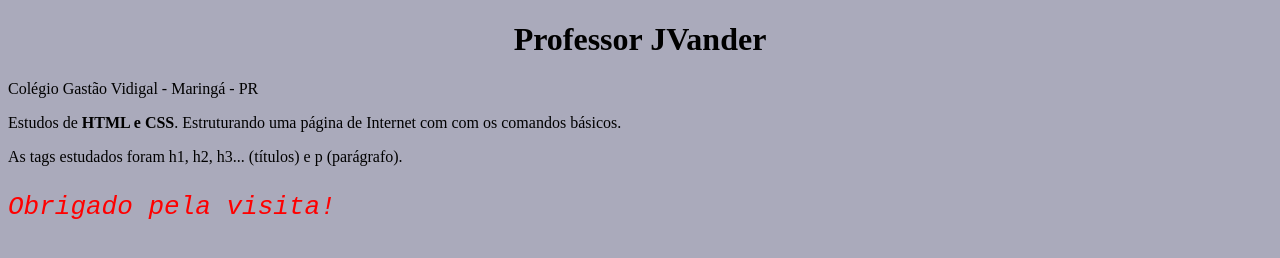
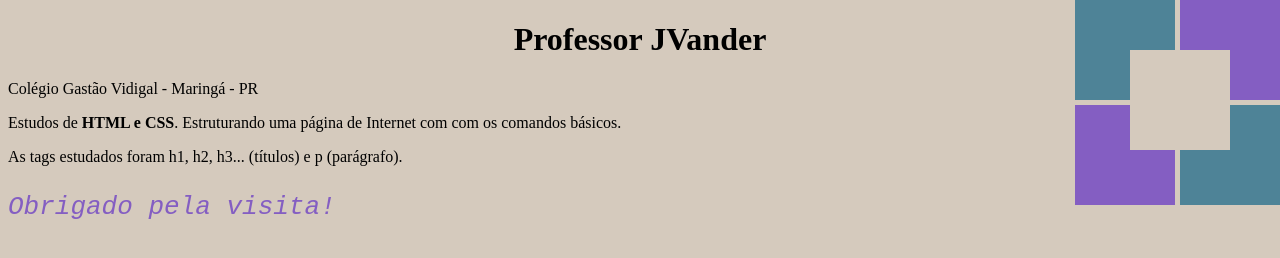
Before and after one commit to jesusmaringa/curso_formadores, a plain HTML site: page index.html in a window 1280 px wide. Drawn offline with Linux system fonts and the light colour scheme.

Commit message:
Trabalhado com cores.

```diff
--- a/estilo.css
+++ b/estilo.css
@@ -1,12 +1,54 @@
 body {
-   background: #AAAABB;
+   background: #D5CABD;
 }
 h1 {
     text-align: center;
 }
 #visita {
    font-style: italic;
-   color: red;
+   color: #845EC2;
    font-size: 26px;
    font-family: 'Courier New', Courier, monospace;
 }
+.box1 {
+   position: absolute;
+   width: 100px;
+   height: 100px;
+   top: 0;
+   right: 0;
+   background: #845EC2;
+}
+.box2 {
+   position: absolute;
+   width: 100px;
+   height: 100px;
+   top: 0;
+   right: 105px;
+   background: #4E8397;
+}
+.box3 {
+   position: absolute;
+   width: 100px;
+   height: 100px;
+   top: 105px;
+   right: 0;
+   background:  #4E8397;
+}
+
+.box4 {
+   position: absolute;
+   width: 100px;
+   height: 100px;
+   top: 105px;
+   right: 105px;
+   background: #845EC2;
+}
+
+.box5 {
+   position: absolute;
+   width: 100px;
+   height: 100px;
+   top: 50px;
+   right: 50px;
+   background: #D5CABD;
+}
--- a/index.html
+++ b/index.html
@@ -12,7 +12,6 @@
  com os comandos básicos.</p>
   <p>As tags estudados foram h1, h2, h3... (títulos) e p (parágrafo).</p>
   <p id="visita">Obrigado pela visita!</p>
-
-
-  </body>
+  <div class="box1"></div><div class="box2"></div><div class="box3"></div><div class="box4"></div><div class="box5"></div>
+</body>
 </html>
```
